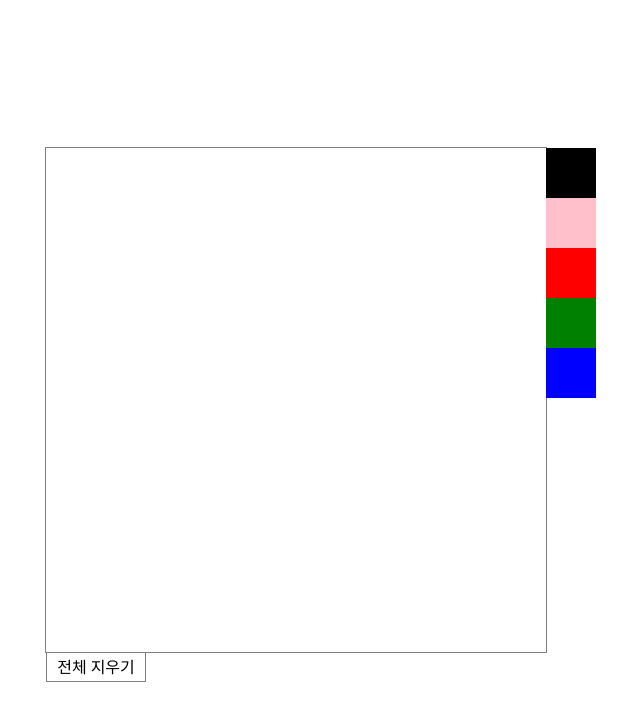
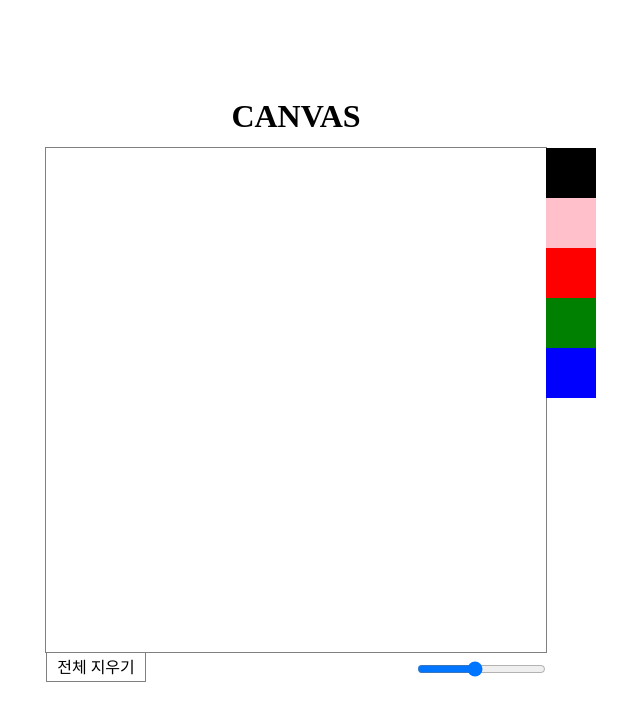
Before and after one commit to hyoni-ch/vanillaJS-canvas, a plain HTML site: page index.html in a window 1280 px wide. Shown: the whole page, without its empty margins (344-984 px from the left). Drawn offline with Linux system fonts and the light colour scheme.

Commit message:
range, title

```diff
--- a/index.html
+++ b/index.html
@@ -10,6 +10,7 @@
   <body>
     <div class="wrap">
       <div class="container">
+        <h1>CANVAS</h1>
         <canvas id="canvas" width="500" height="500"></canvas>
         <div class="color-container">
           <div class="color-box" id="black"></div>
@@ -19,6 +20,8 @@
           <div class="color-box" id="blue"></div>
         </div>
         <div class="eraser-box" id="eraser">전체 지우기</div>
+
+        <input type="range" id="line-width" min="1" max="10" value="5" />
       </div>
     </div>
   </body>
--- a/main.js
+++ b/main.js
@@ -1,3 +1,4 @@
+const lineWidth = document.querySelector("#line-width");
 const colorBox = document.querySelectorAll(".color-box");
 const eraser = document.querySelector("#eraser");
 const canvas = document.querySelector("#canvas");
@@ -5,7 +6,7 @@ const ctx = canvas.getContext("2d");
 
 let isDrawing = false;
 
-ctx.lineWidth = 5;
+ctx.lineWidth = lineWidth.value;
 ctx.lineCap = "round";
 
 const draw = (e) => {
@@ -36,6 +37,11 @@ canvas.addEventListener("mouseout", () => {
 });
 canvas.addEventListener("mousemove", draw);
 
+lineWidth.addEventListener("change", (e) => {
+  ctx.lineWidth = e.target.value;
+  ctx.beginPath();
+});
+
 colorBox.forEach((color) => {
   color.addEventListener("click", changeColor);
 });
--- a/styles.css
+++ b/styles.css
@@ -16,6 +16,13 @@
   top: 50%;
   left: 50%;
   transform: translate(-50%, -50%);
+}
+
+.container h1 {
+  position: absolute;
+  top: -50px;
+  left: 50%;
+  transform: translate(-50%, 0%);
 }
 
 .container #canvas {
@@ -75,3 +82,9 @@
 .container .eraser-box:hover {
   background-color: #eee;
 }
+
+.container #line-width {
+  position: absolute;
+  right: 0;
+  bottom: -25px;
+}
```
